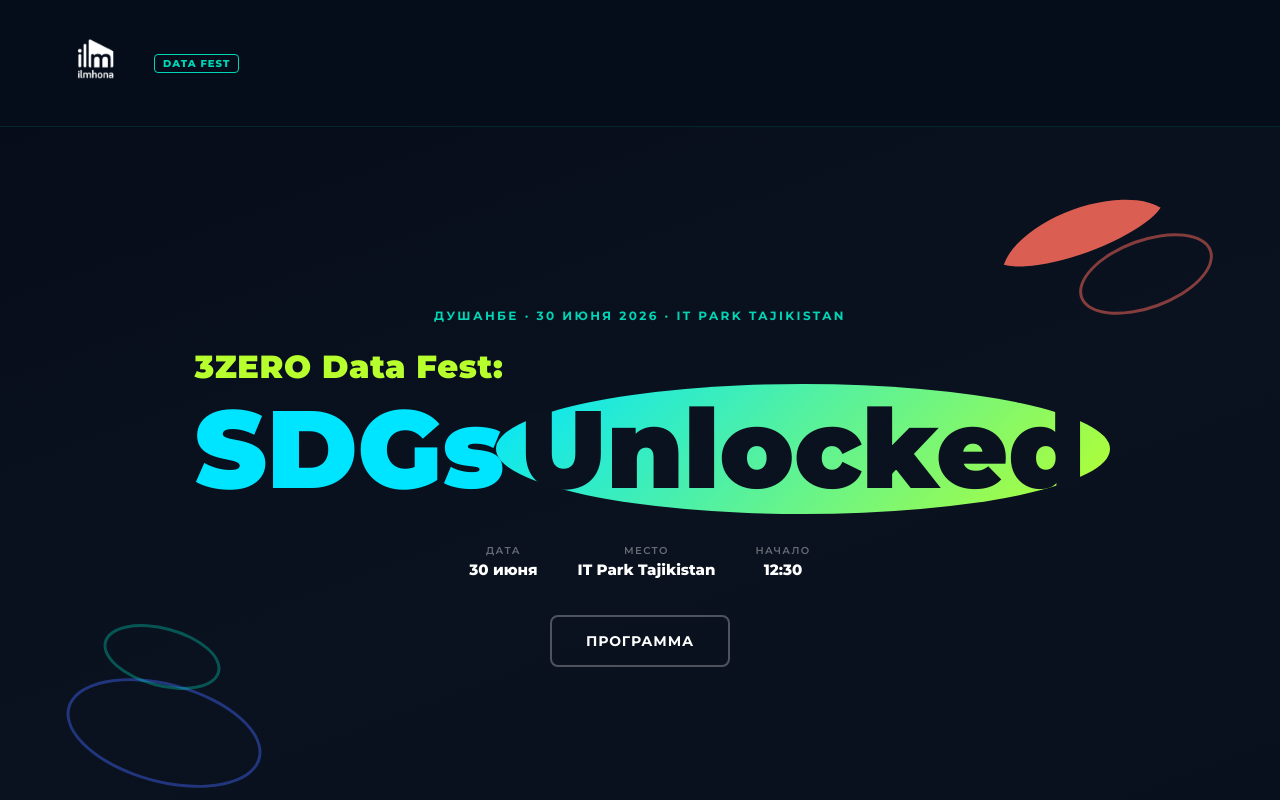
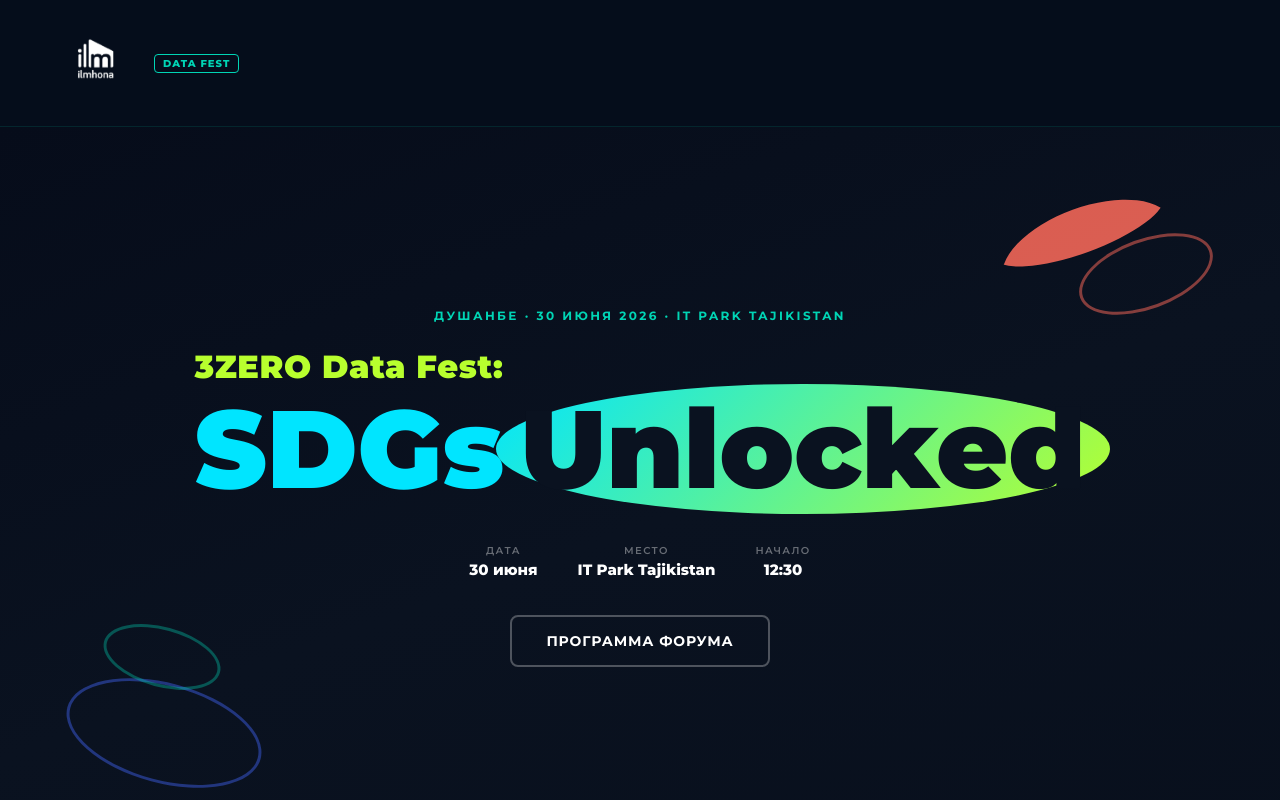
Before and after one commit to moshon-2211/hackaton, a React (Vite) app: page / in a window 1280 px wide. Shown: the top 800 px of the page. Built offline with nearby package versions, Linux system fonts and the light colour scheme.

Commit message:
я обновил кнопку в главном странице

```diff
--- a/src/pages/HackatonPage.jsx
+++ b/src/pages/HackatonPage.jsx
@@ -138,7 +138,7 @@
         </div>
 
         <a className="hk-btn-outline" href="#program">
-           программа
+           программа форума
         </a>
       </section>
 
```
